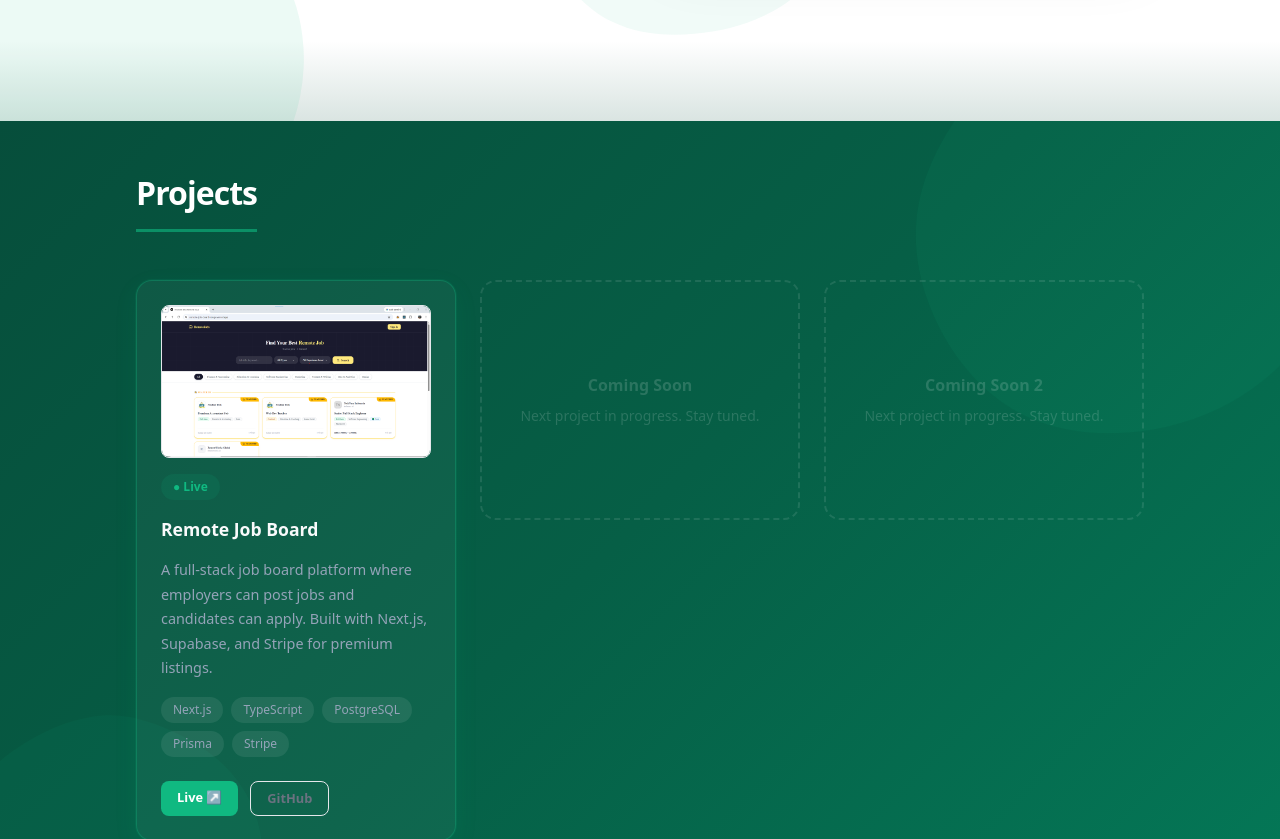
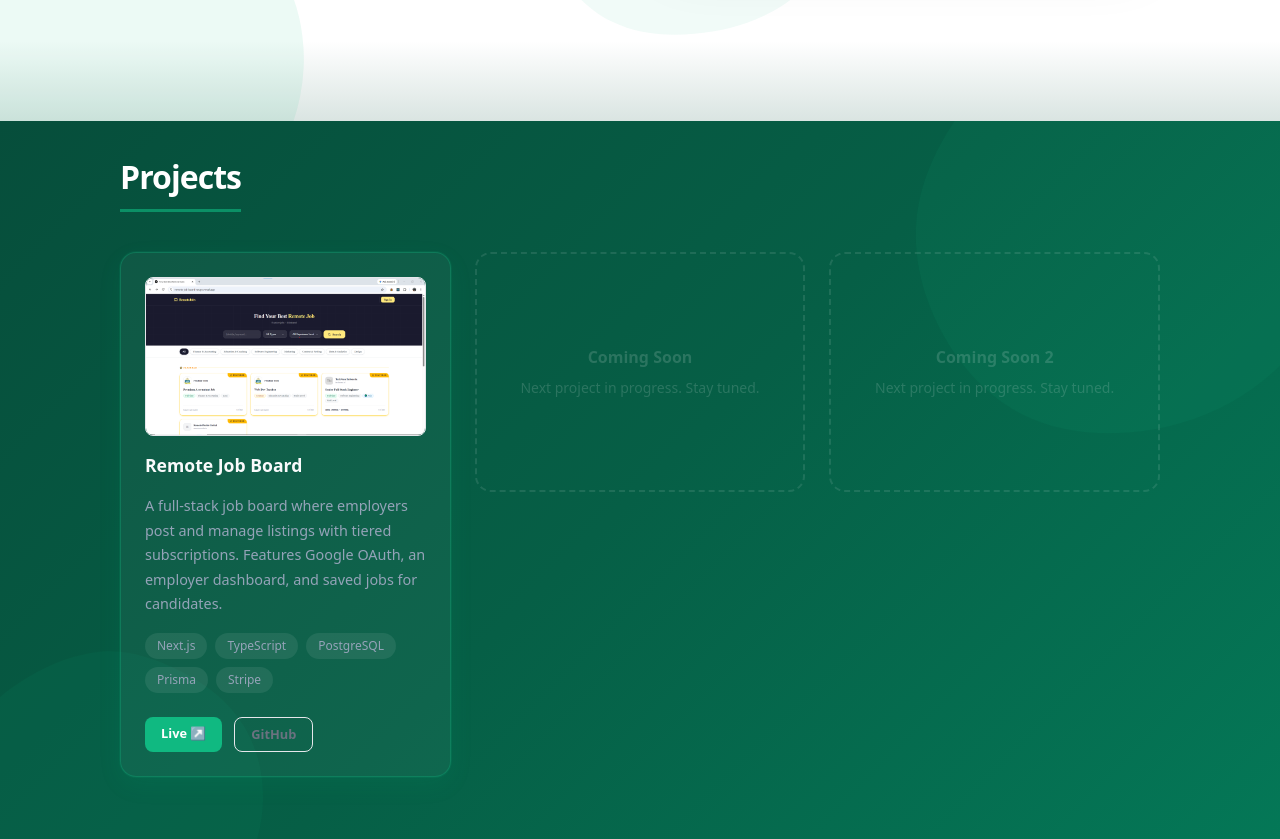
Before and after one commit to ErwinSputra/portofolio, a Next.js app: page / in a window 1280 px wide. Shown: the part 462-1301 px from the top of the page. Built offline with nearby package versions, Linux system fonts and the light colour scheme.

Commit message:
fix: small changes

```diff
--- a/src/components/Projects.module.css
+++ b/src/components/Projects.module.css
@@ -2,13 +2,13 @@
   background: linear-gradient(135deg, #064e3b 0%, #065f46 50%, #047857 100%);
   position: relative;
   overflow: hidden;
-  padding: 3rem 0 5rem 0;
+  padding: 2rem 0 5rem 0;
 }
 
 .section {
   position: relative;
   z-index: 1;
-  padding: 0 6rem;
+  padding: 0 5rem;
   max-width: 1200px;
   margin: 0 auto;
 }
@@ -18,8 +18,8 @@
   font-weight: 800;
   color: #ffffff;
   letter-spacing: -0.03em;
-  margin-bottom: 3rem;
-  padding-bottom: 0.75rem;
+  margin-bottom: 2.5rem;
+  padding-bottom: 0.5rem;
   border-bottom: 3px solid rgba(16, 185, 129, 0.6);
   display: inline-block;
 }
@@ -80,19 +80,6 @@
   width: 100%;
   height: auto;
   display: block;
-}
-
-.liveBadge {
-  display: inline-flex;
-  align-items: center;
-  gap: 0.4rem;
-  background: rgba(16, 185, 129, 0.1);
-  color: var(--accent);
-  font-size: 0.75rem;
-  font-weight: 600;
-  padding: 0.25rem 0.75rem;
-  border-radius: 999px;
-  width: fit-content;
 }
 
 .tags {
--- a/src/components/Projects.tsx
+++ b/src/components/Projects.tsx
@@ -18,7 +18,7 @@ const projects: Project[] = [
   {
     title: "Remote Job Board",
     description:
-      "A full-stack job board platform where employers can post jobs and candidates can apply. Built with Next.js, Supabase, and Stripe for premium listings.",
+      "A full-stack job board where employers post and manage listings with tiered subscriptions. Features Google OAuth, an employer dashboard, and saved jobs for candidates.",
     technologies: ["Next.js", "TypeScript", "PostgreSQL", "Prisma", "Stripe"],
     links: {
       github: "https://github.com/ErwinSputra/remote-job-board",
@@ -91,7 +91,6 @@ export default function Projects() {
                       />
                     </div>
                   )}
-                  <span className={styles.liveBadge}>● Live</span>
                   <h3 className={styles.cardTitle}>{project.title}</h3>
                   <p className={styles.cardDescription}>
                     {project.description}
```
